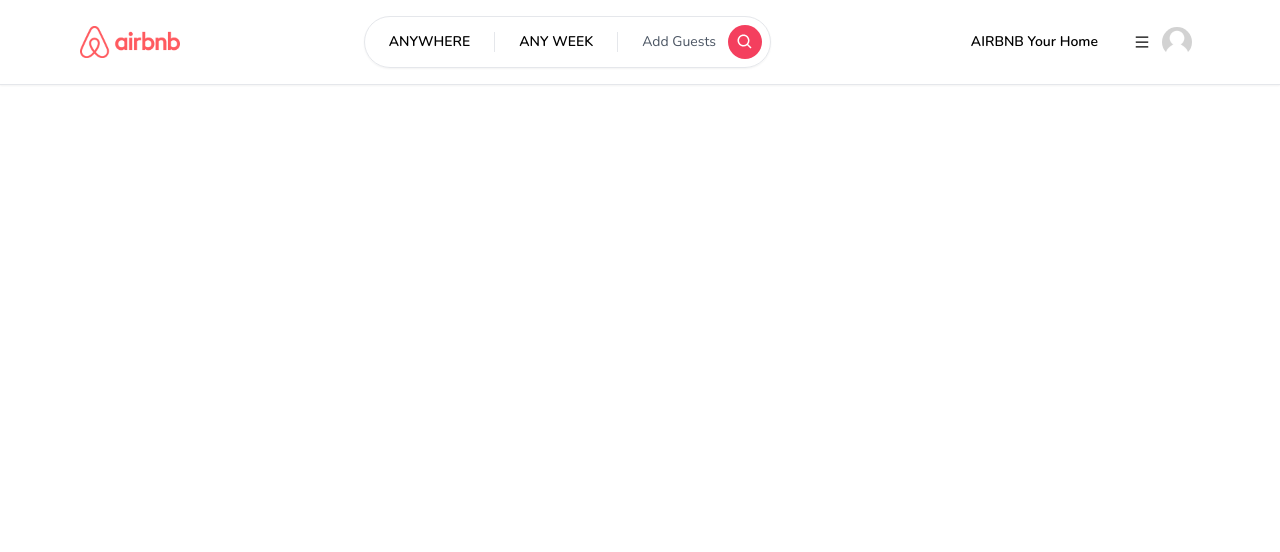
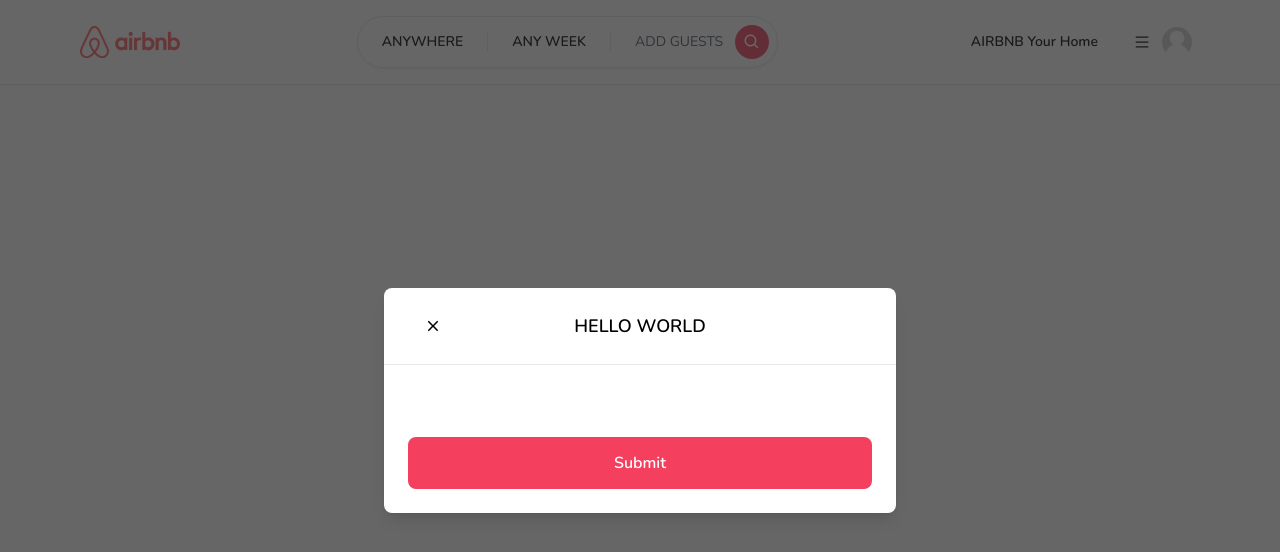
Before and after one commit to shinjitsukasa/airbnb-clone-app, a Next.js app: page / in a window 1280 px wide. Shown: the top 552 px of the page. Built offline with nearby package versions, Linux system fonts and the light colour scheme.

Commit message:
modal and register

```diff
--- /dev/null
+++ b/app/components/Button.tsx
@@ -0,0 +1,57 @@
+'use client';
+
+import { IconType } from "react-icons";
+
+interface ButtonProps {
+  label: string;
+  onClick: (e: React.MouseEvent<HTMLButtonElement>) => void;
+  disabled?: boolean;
+  outline?: boolean;
+  small?: boolean;
+  icon?: IconType;
+}
+
+const Button: React.FC<ButtonProps> = ({
+  label,
+  onClick,
+  disabled,
+  outline,
+  small,
+  icon: Icon
+}) => {
+  return (
+    <button
+      onClick={onClick}
+      disabled={disabled}
+      className={`
+        relative
+        disabled:opacity-70
+        disabled:cursor-not-allowed
+        rounded-lg
+        hover:opacity-80
+        transition
+        w-full
+        ${outline ? 'bg-white' : 'bg-rose-500'}
+        ${outline ? 'border-black' : 'border-rose-500'}
+        ${outline ? 'text-black' : 'text-white'}
+        ${small ? 'py-1' : 'py-3'}
+        ${small ? 'text-sm' : 'text-md'}
+        ${small ? 'font-light' : 'font-semibold'}
+        ${small ? 'border-[1px]' : 'border-2'}`}
+    >
+      {Icon && (
+        <Icon
+          size={24}
+          className="
+            absolute
+            left-4
+            top-3
+          "
+        />
+      )}
+      {label}
+    </button>
+  );
+};
+
+export default Button;
--- a/app/components/ClientOnly.tsx
+++ b/app/components/ClientOnly.tsx
@@ -1,4 +1,12 @@
-const ClientOnly = () => {
+"use client";
+
+import { useEffect, useState } from "react";
+
+interface ClientOnlyProps {
+  children: React.ReactNode;
+}
+
+const ClientOnly: React.FC<ClientOnlyProps> = ({ children }) => {
   const [hasMounted, setHasMounted] = useState(false);
 
   useEffect(() => {
@@ -8,7 +16,8 @@
   if (!hasMounted) {
     return null;
   }
-    return (  );
-}
+
+  return <>{children}</>;
+};
 
 export default ClientOnly;
--- /dev/null
+++ b/app/components/modals/Modal.tsx
@@ -0,0 +1,192 @@
+'use client';
+
+import { useCallback, useEffect, useState } from "react";
+import { IoMdClose } from "react-icons/io";
+import Button from "../Button";
+
+interface ModalProps {
+  isOpen?: boolean;
+  onClose: () => void;
+  onSubmit: () => void;
+  title?: string;
+  body?: React.ReactElement;
+  footer?: React.ReactElement;
+  actionLabel: string;
+  disabled?: boolean;
+  secondaryAction?: () => void;
+  secondaryLabel?: string;
+}
+
+const Modal: React.FC<ModalProps> = ({
+  isOpen,
+  onClose,
+  onSubmit,
+  title,
+  body,
+  footer,
+  actionLabel,
+  disabled,
+  secondaryAction,
+  secondaryActionLabel,
+}) => {
+  const [showModal, setShowModal] = useState(isOpen);
+
+  useEffect(() => {
+    setShowModal(isOpen);
+  }, [isOpen]);
+
+  const handleClose = useCallback(() => {
+    if (disabled) {
+      return;
+    }
+
+    setShowModal(false);
+    setTimeout(() => {
+      onClose();
+    }, 300);
+  }, [disabled, onClose]);
+
+  const handleSubmit = useCallback(() => {
+    if (disabled) {
+      return;
+    }
+
+    onSubmit();
+  }, [disabled, onSubmit]);
+
+  const handleSecondaryAction = useCallback(() => {
+    if (disabled || !secondaryAction) {
+      return;
+    }
+
+    secondaryAction();
+  }, [disabled, secondaryAction]);
+
+  if (!isOpen) {
+    return null;
+  }
+
+  return (
+    <>
+      <div
+        className="
+        justify-center
+        items-center
+        flex
+        overflow-x-hidden
+        overflow-y-auto
+        fixed
+        inset-0
+        z-50
+        outline-none
+        focus:outline-none
+        bg-neutral-800/70"
+      >
+        <div
+          className="
+        relative
+        w-full
+        md:w-4/6
+        lg:w-3/6
+        xl:w-2/5
+        my-6
+        mx-auto
+        h-full
+        lg:h-auto
+        md:h-auto
+        "
+        >
+          {/* CONTENT */}
+          <div
+            className={`
+                translate
+                duration-300
+                h-full
+                ${showModal ? "translate-y-0" : "translate-y-full"}
+                ${showModal ? "opacity-100" : "opacity-0"}
+                `}
+          >
+            <div
+              className="
+                translate
+                h-full
+                lg:h-auto
+                md:h-auto
+                border-0
+                rounded-lg
+                shadow-lg
+                relative
+                flex
+                flex-col
+                w-full
+                bg-white
+                outline-none
+                focus:outline-none
+                "
+            >
+              {/* HEADER */}
+              <div
+                className="
+                    flex
+                    items-center
+                    p-6
+                    rounded-t
+
+                    justify-center
+                    relative
+                    border-b-[1.5px]
+                    "
+              >
+                <button
+                  onClick={handleClose}
+                  className="
+                    p-1
+                    border-0
+                    hover:capacity-70
+                    transition
+                    absolute
+                    left-9
+                    "
+                >
+                  <IoMdClose size={18} />
+                </button>
+                <div className="text-lg font-semibold">{title}</div>
+              </div>
+              {/* BODY */}
+              <div className="relative p-6 flex-auto">{body}</div>
+              {/* FOOTER */}
+              <div className="flex flex-col gap-2 p-6">
+                <div
+                  className="
+                flex
+                flex-row
+                items-center
+                gap-4
+                w-full
+                "
+                >
+                  {secondaryAction && secondaryActionLabel && (
+                  <Button
+                  outline
+                  disabled={disabled}
+                  label={secondaryActionLabel}
+                  onClick={handleSecondaryAction}
+                   />
+                  )}
+
+                  <Button
+                  disabled={disabled}
+                  label={actionLabel}
+                  onClick={handleSubmit}
+                   />
+                </div>
+              </div>
+            </div>
+          </div>
+        </div>
+      </div>
+    </>
+  );
+};
+
+export default Modal;
--- a/app/components/navbar/Search.tsx
+++ b/app/components/navbar/Search.tsx
@@ -59,7 +59,7 @@
             items-center
             gap-3"
         >
-          <div className="hidden sm:block">Add Guests</div>
+          <div className="hidden sm:block">ADD GUESTS</div>
           <div
             className="
             p-2
--- a/app/layout.tsx
+++ b/app/layout.tsx
@@ -2,6 +2,8 @@
 import { Nunito } from "next/font/google";
 import "./globals.css";
 import Navbar from "./components/navbar/Navbar";
+import ClientOnly from "./components/ClientOnly";
+import Modal from "./components/modals/Modal";
 
 const inter = Nunito({ subsets: ["latin"] });
 
@@ -18,7 +20,10 @@
   return (
     <html lang="en">
       <body className={inter.className}>
-        <Navbar />
+        <ClientOnly>
+          <Navbar />
+          <Modal actionLabel="Submit" title="HELLO WORLD" isOpen />
+        </ClientOnly>
         {children}
       </body>
     </html>
```
Also changed, not shown: app/components/hooks/RegisterModal.ts (added). Lines whose indentation alone changed are shown as unchanged.
